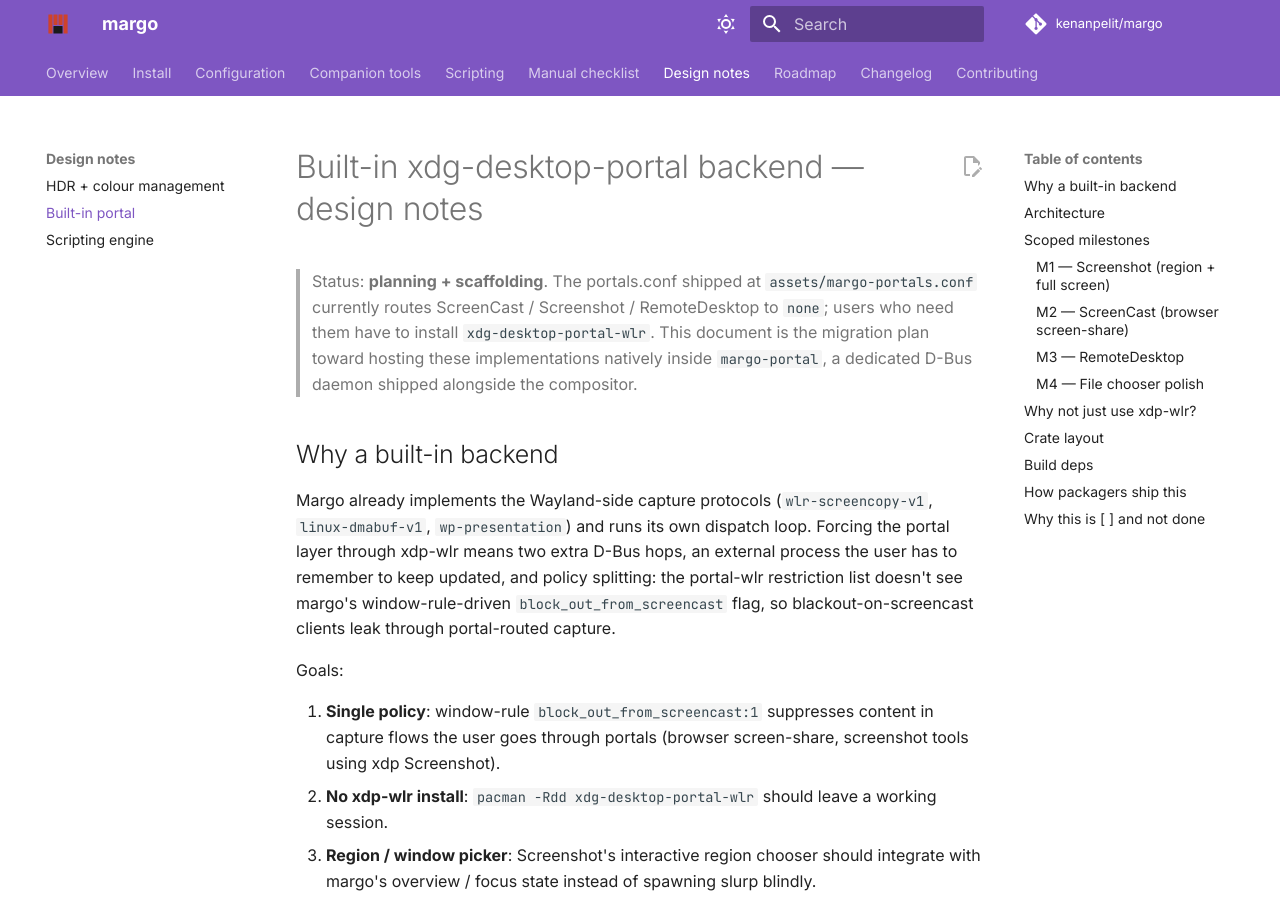
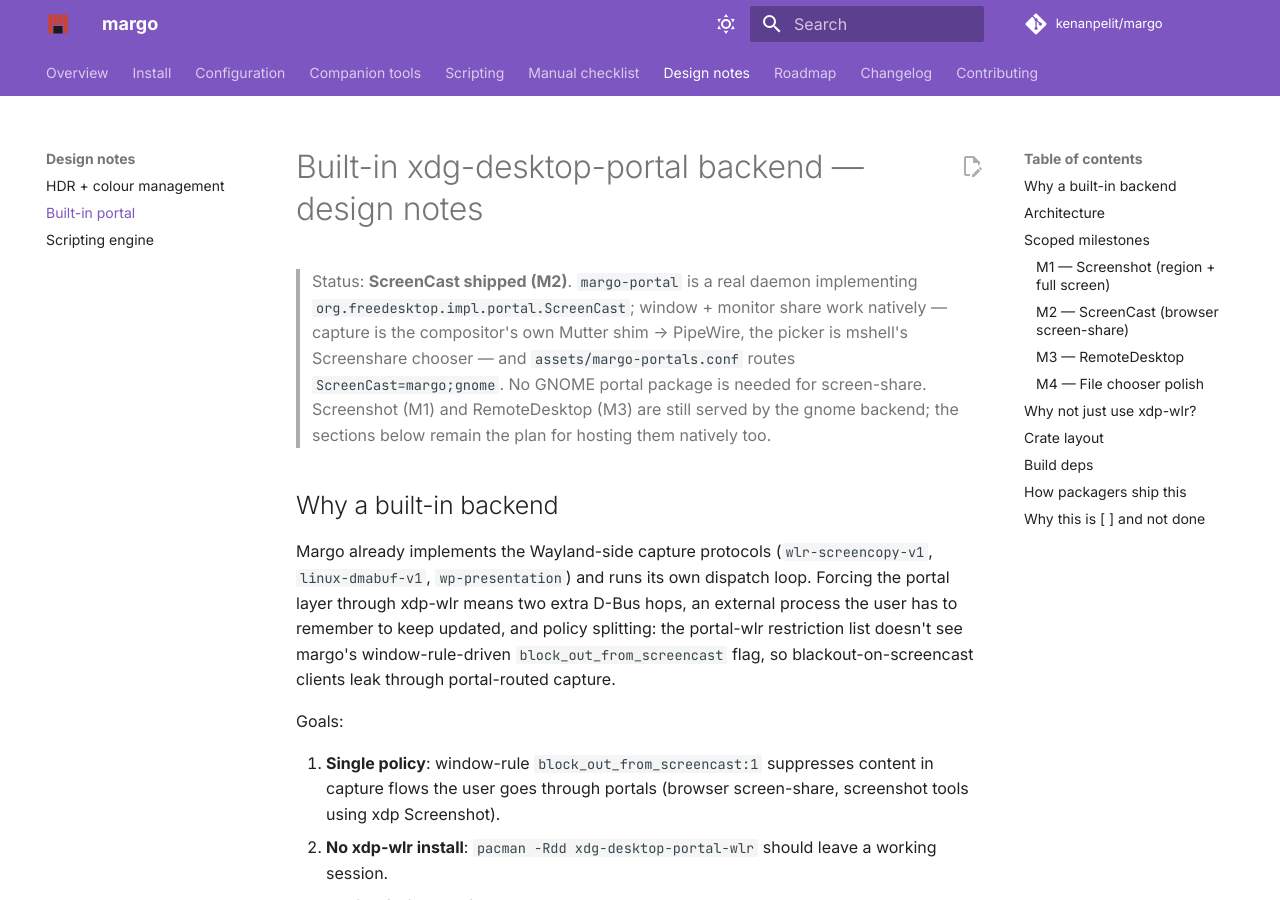
Before and after one commit to kenanpelit/margo, an MkDocs documentation site: the page built from docs/portal-design.md, in a window 1280 px wide and 900 px high. Built offline with MkDocs 1.6.1 and Material for MkDocs 9.7.7, drawn with Linux system fonts in a browser that asks for light colours; comment, search, counter and statistics services are not loaded.

Commit message:
feat(margo-portal): ship it — package + route ScreenCast=margo
Verified end-to-end: browser (Meet) window-share now flows through
margo-portal → mshell's Screenshare picker → the compositor's own
capture, with no GNOME portal involvement.

- PKGBUILD builds `margo-portal` (with the tokio/zbus shell stack) and
  installs the binary to /usr/lib/margo/, plus its `.portal`
  registration, D-Bus activation service, and systemd user unit.
- margo-portals.conf routes `ScreenCast=margo;gnome` (native first,
  gnome as activation fallback); rationale comment updated.
- portal-design.md: M2 ScreenCast marked shipped.

Screenshot (M1) + RemoteDesktop still go to gnome — next milestones.

Co-Authored-By: Claude Opus 4.7 <noreply@anthropic.com>

```diff
--- a/docs/portal-design.md
+++ b/docs/portal-design.md
@@ -1,11 +1,13 @@
 # Built-in xdg-desktop-portal backend — design notes
 
-> Status: **planning + scaffolding**. The portals.conf shipped at
-> `assets/margo-portals.conf` currently routes ScreenCast / Screenshot
-> / RemoteDesktop to `none`; users who need them have to install
-> `xdg-desktop-portal-wlr`. This document is the migration plan toward
-> hosting these implementations natively inside `margo-portal`, a
-> dedicated D-Bus daemon shipped alongside the compositor.
+> Status: **ScreenCast shipped (M2)**. `margo-portal` is a real daemon
+> implementing `org.freedesktop.impl.portal.ScreenCast`; window +
+> monitor share work natively — capture is the compositor's own Mutter
+> shim → PipeWire, the picker is mshell's Screenshare chooser — and
+> `assets/margo-portals.conf` routes `ScreenCast=margo;gnome`. No GNOME
+> portal package is needed for screen-share. Screenshot (M1) and
+> RemoteDesktop (M3) are still served by the gnome backend; the
+> sections below remain the plan for hosting them natively too.
 
 ## Why a built-in backend
 
```
Also changed, not shown: assets/margo-portals.conf (+11 -6 lines), 1 other file.
